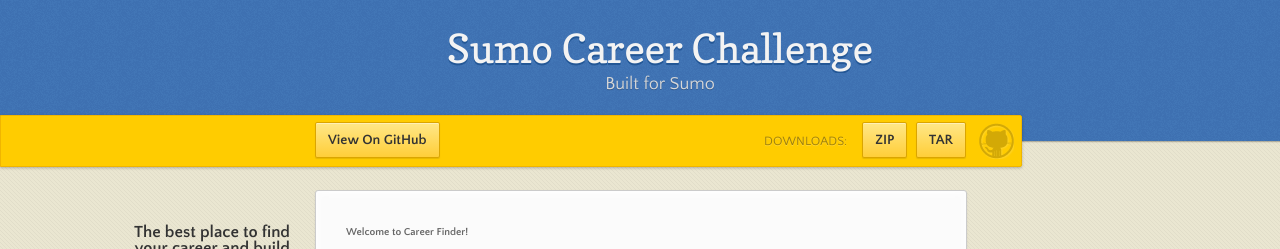
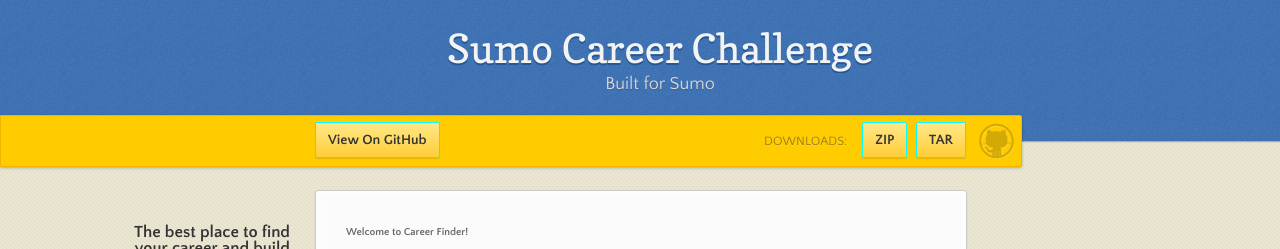
Before and after one commit to acourtney2015/SumoCareerChallenge, a plain HTML site: page index.html in a window 1280 px wide. Shown: the top 249 px of the page. Drawn offline with nearby package versions, Linux system fonts and the light colour scheme.

Commit message:
Update styles.css

```diff
--- a/stylesheets/styles.css
+++ b/stylesheets/styles.css
@@ -709,7 +709,7 @@ header p {
   padding-right: 10px;
 }
 #banner .button {
-  border: 1px solid #dba500;
+  border: 1px solid #00ffff;
   background: -webkit-gradient(linear, 50% 0%, 50% 100%, color-stop(0%, #ffe788), color-stop(100%, #ffce38));
   background: -webkit-linear-gradient(#ffe788, #ffce38);
   background: -moz-linear-gradient(#ffe788, #ffce38);
```
